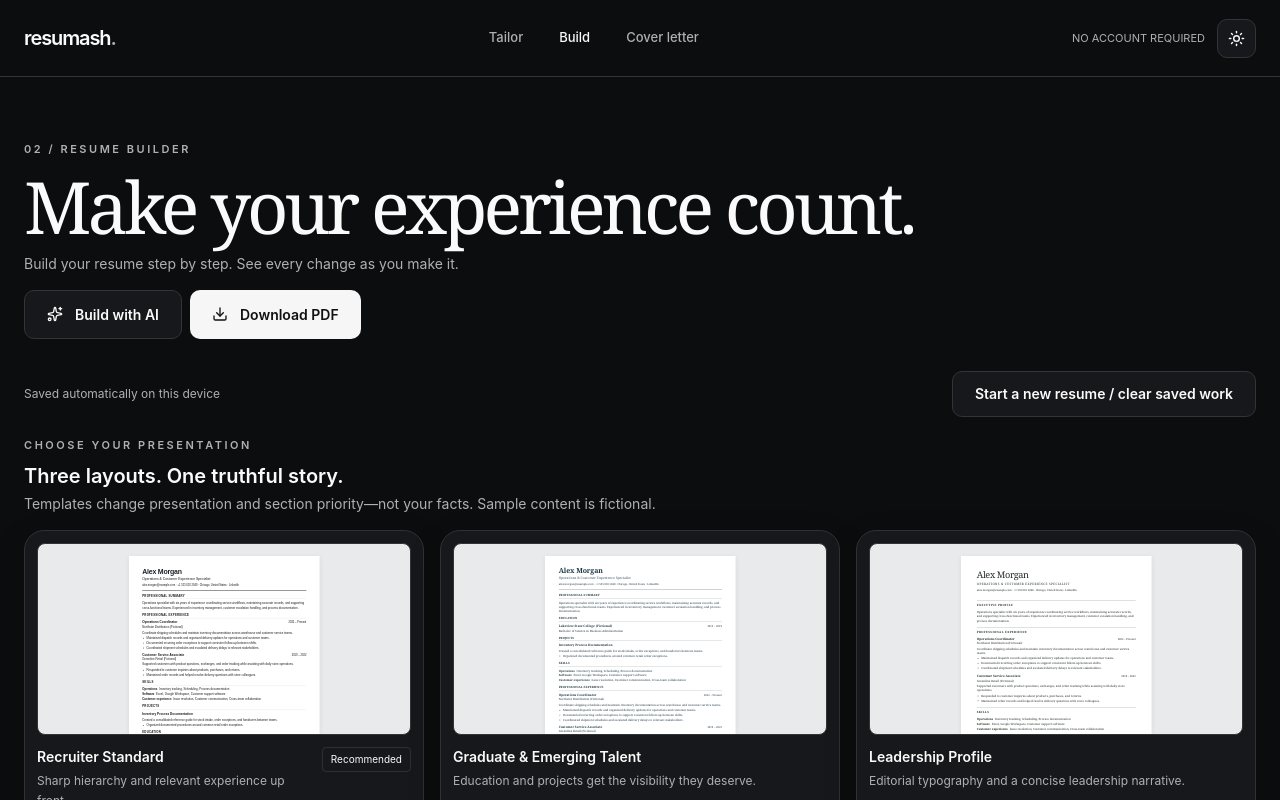
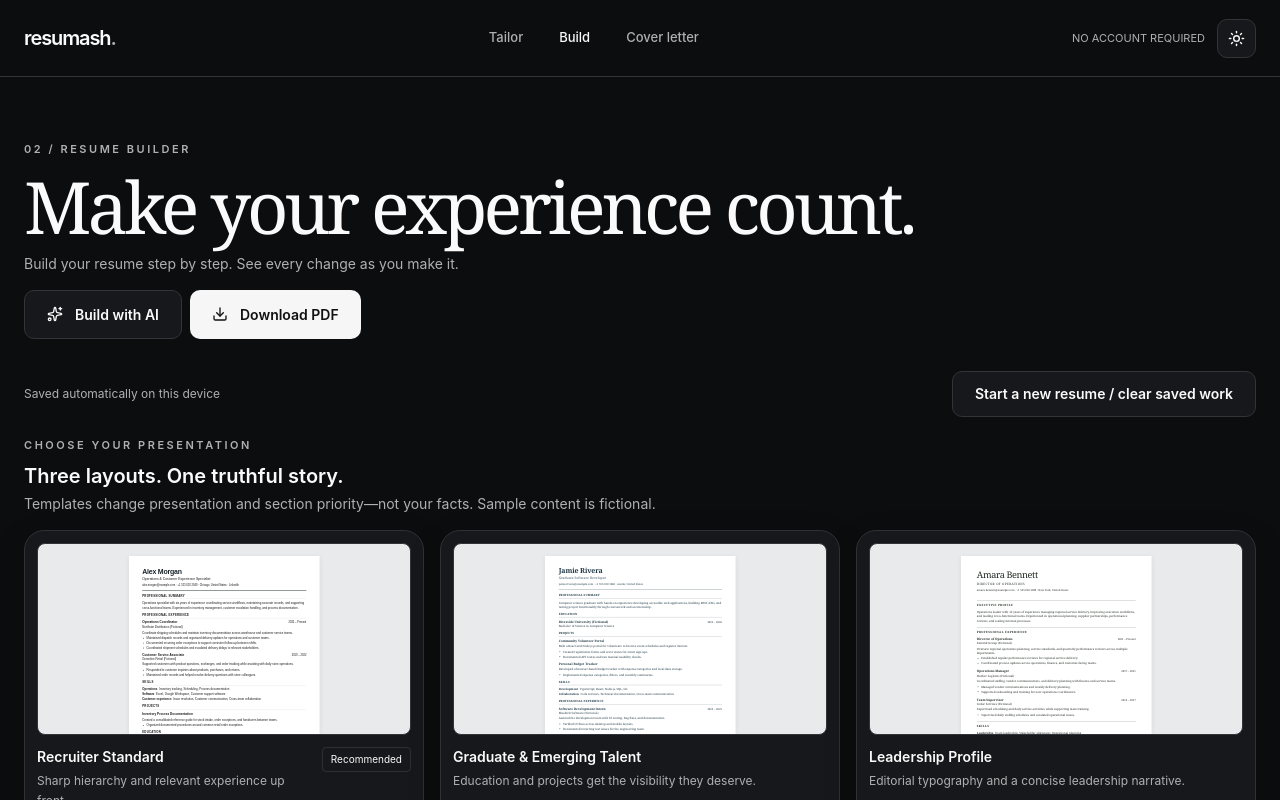
Before and after one commit to Rooqx/resumash, a React (Vite) app in the folder client/: page /build-resume in a window 1280 px wide. Shown: the top 800 px of the page. Built offline with nearby package versions, Linux system fonts and the light colour scheme; a web font is replaced by a local one.

Commit message:
feat(gallery): use career-specific fictional sample for each PDF and preview

```diff
--- a/client/src/features/resume-builder/components/TemplateGallery.tsx
+++ b/client/src/features/resume-builder/components/TemplateGallery.tsx
@@ -1,7 +1,7 @@
 import { useState } from 'react'
 import { Check, Eye, X } from 'lucide-react'
 import { resumeTemplates, type ResumeTemplateId } from '../templates/registry'
-import { sampleResume } from '../templates/sampleResume'
+import { sampleForTemplate } from '../templates/sampleResume'
 import ResumeDocument from '../templates/ResumeDocument'
 import A4Preview from './A4Preview'
 import useInputStore from '@/lib/stores/useInputStores'
@@ -36,7 +36,7 @@ export default function TemplateGallery({ selected, onSelect }: Props) {
         {resumeTemplates.map(item=><article key={item.id} className="rs-card overflow-hidden p-3">
           <div className="relative h-48 overflow-hidden rounded-md border bg-[#e9eaeb]" style={{borderColor:'var(--rs-line)'}}>
             <div className="absolute left-1/2 top-3 origin-top-left" style={{width:794,height:1122,transform:'scale(.24)',transformOrigin:'top left',left:'50%',marginLeft:-95}}>
-              <ResumeDocument template={item.id} snapshot={sampleResume}/>
+              <ResumeDocument template={item.id} snapshot={sampleForTemplate(item.id)}/>
             </div>
           </div>
           <div className="mt-3 flex items-start justify-between gap-2">
@@ -61,7 +61,7 @@ export default function TemplateGallery({ selected, onSelect }: Props) {
           <p className="text-xs" style={{color:'var(--rs-muted)'}}>Fictional sample resume · A4</p></div>
           <button type="button" className="rs-button rs-button-outline !p-2" aria-label="Close preview" onClick={()=>setOpen(null)}><X size={18}/></button>
         </div>
-        <A4Preview label="Sample resume preview"><ResumeDocument snapshot={sampleResume} template={open}/></A4Preview>
+        <A4Preview label="Sample resume preview"><ResumeDocument snapshot={sampleForTemplate(open)} template={open}/></A4Preview>
         <button type="button" className="rs-button rs-button-primary mt-4" onClick={()=>{onSelect(open);setOpen(null)}}>Choose this template</button>
       </div>
     </div>}
```
